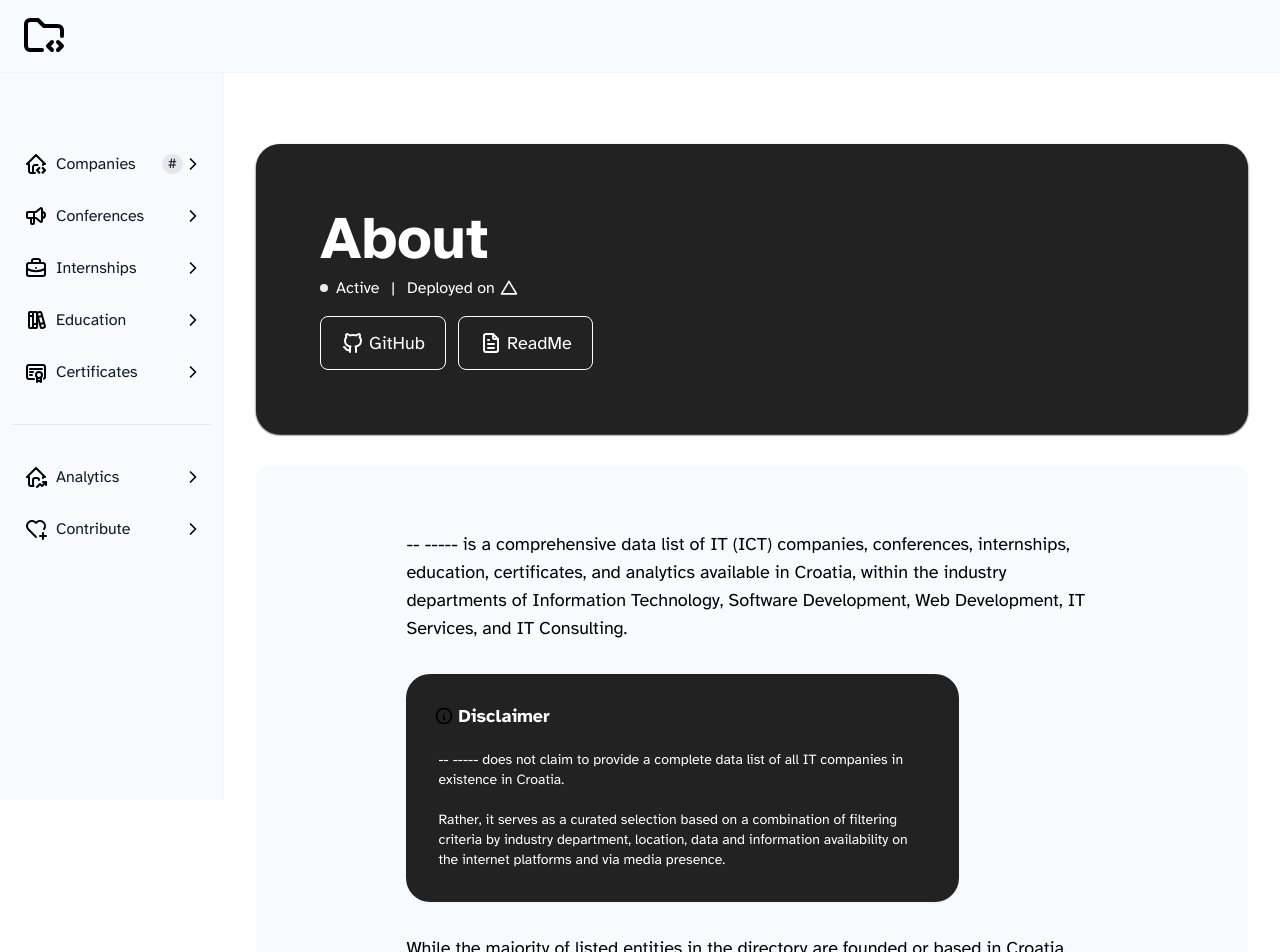
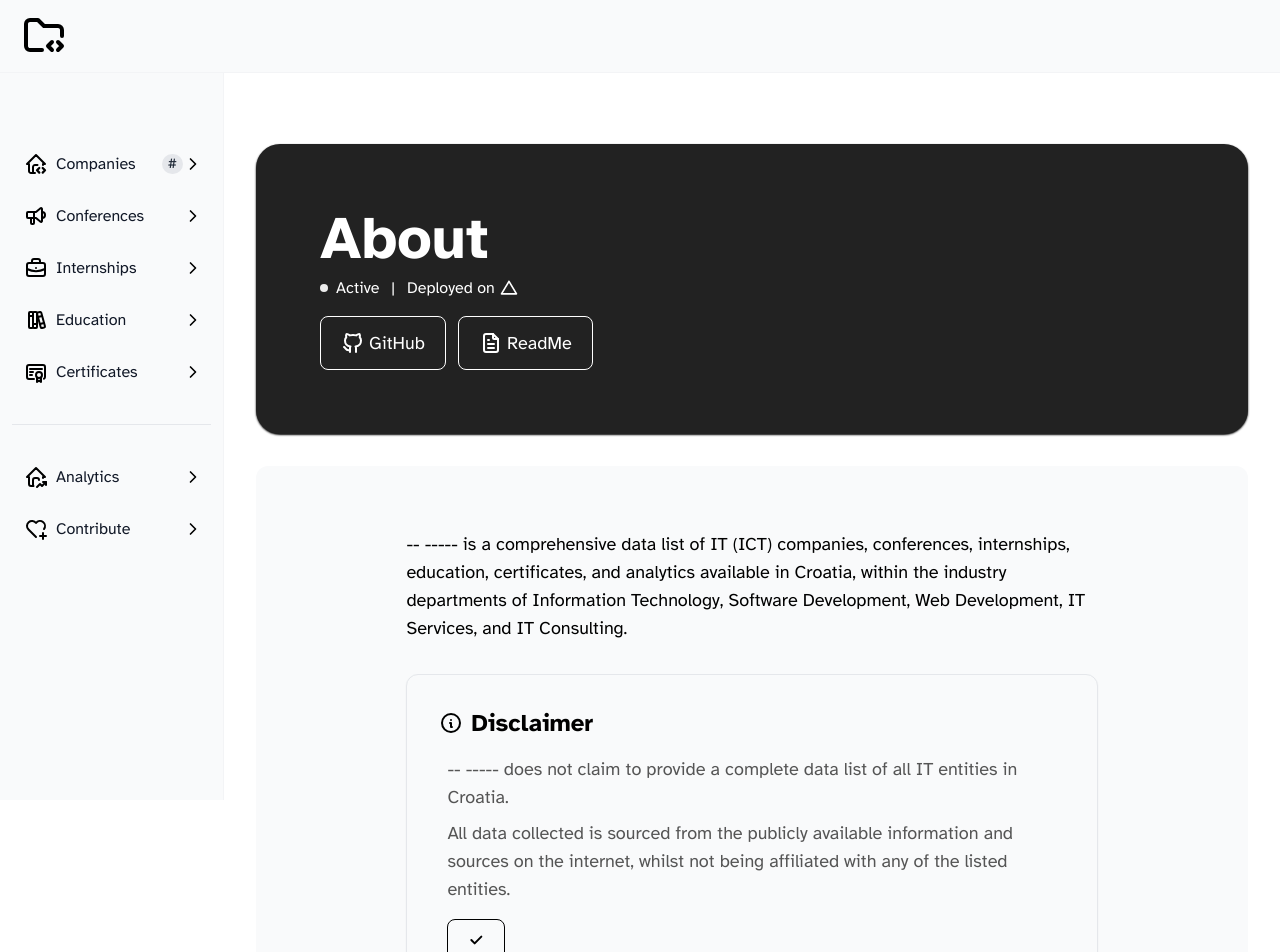
Before and after one commit to stefanicjuraj/datalog, a React (Vite) app: page /about in a window 1280 px wide. Shown: the top 952 px of the page. Built offline with nearby package versions, Linux system fonts and the light colour scheme.

Commit message:
feat(about): add use state & modify disclaimer

```diff
--- a/src/pages/About.tsx
+++ b/src/pages/About.tsx
@@ -1,3 +1,4 @@
+import { useState } from 'react';
 import { Link } from 'react-router-dom';
 // import icons
 import github from '../assets/icons/github.svg';
@@ -5,8 +6,11 @@ import readme from '../assets/icons/readme.svg';
 import info from '../assets/icons/info.svg';
 import vercel from '../assets/icons/vercel.svg';
 import arrow from '../assets/icons/arrow-dark.svg';
+import check from '../assets/icons/check.svg';
 
 function About() {
+    const [disclaimerOpen, setDisclaimerOpen] = useState(true);
+
     return (
         <div className="pl-4 pr-4 pt-12 mb-32 sm:ml-56">
             <div className="max-w-screen-xl xl:max-w-screen-2xl mx-auto">
@@ -61,18 +65,30 @@ function About() {
                                 -- ----- is a comprehensive data list of IT (ICT) companies, conferences, internships, education, certificates, and analytics available in Croatia, within the industry departments of Information Technology, Software Development, Web Development, IT Services, and IT Consulting.
                             </p>
                             {/* disclaimer */}
-                            <div id="disclaimer" className="mt-4 mb-4 sm:w-4/5 w-full p-7 shadow-sm rounded-3xl bg-[#222]" role="alert">
-                                <div className="flex items-center">
-                                    <img src={info} className="h-5 w-5 mr-1" alt="disclaimer" />
-                                    <h3 className="text-lg font-bold text-white">Disclaimer</h3>
+                            {disclaimerOpen && (
+                                <div id="disclaimer" className="mt-4 mb-4 sm:p-8 p-4 border border-gray-200 shadow-sm rounded-xl bg-[#F9FAFB]" role="alert">
+                                    <div className="flex items-center">
+                                        {/* disclaimer icon */}
+                                        <img src={info} className="h-6 w-6 mr-2" alt="disclaimer" />
+                                        {/* disclaimer header */}
+                                        <h3 className="text-2xl font-bold text-black">
+                                            Disclaimer
+                                        </h3>
+                                    </div>
+                                    {/* disclaimer text */}
+                                    <div className="mt-4 mb-0 pl-2 text-md text-[#555]">
+                                        -- ----- does not claim to provide a complete data list of all IT entities in Croatia.
+                                    </div>
+                                    <div className="mt-2 mb-4 pl-2 text-md text-[#555]">
+                                        All data collected is sourced from the publicly available information and sources on the internet, whilst not being affiliated with any of the listed entities.
+                                    </div>
+                                    <div className="flex">
+                                        <button onClick={() => setDisclaimerOpen(false)} type="button" data-dismiss-target="#disclaimer" aria-label="Close" className="ml-2 inline-flex items-center justify-center px-5 py-3 sm:text-md text-sm font-medium text-center bg-[#F9FAFB] text-black rounded-lg focus:ring-1 focus:ring-white border-black border hover:underline hover:shadow-sm hover:shadow-[#F9FAFB]">
+                                            <img src={check} className="h-4 w-4" alt="check" />
+                                        </button>
+                                    </div>
                                 </div>
-                                <div className="mt-4 p-1 text-sm text-white">
-                                    -- ----- does not claim to provide a complete data list of all IT companies in existence in Croatia.
-                                    <br />
-                                    <br />
-                                    Rather, it serves as a curated selection based on a combination of filtering criteria by industry department, location, data and information availability on the internet platforms and via media presence.
-                                </div>
-                            </div>
+                            )}
                             <p className="pt-4 pb-4">
                                 While the majority of listed entities in the directory are founded or based in Croatia, there are instances where certain entities conduct their business, offer services and consultancy, have offices, or employ individuals within Croatia while not being headquartered there.
                             </p>
```
